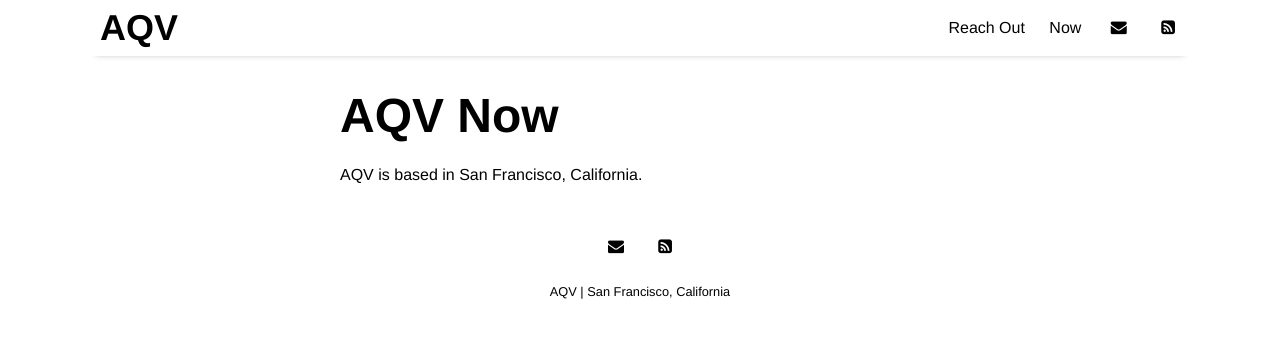
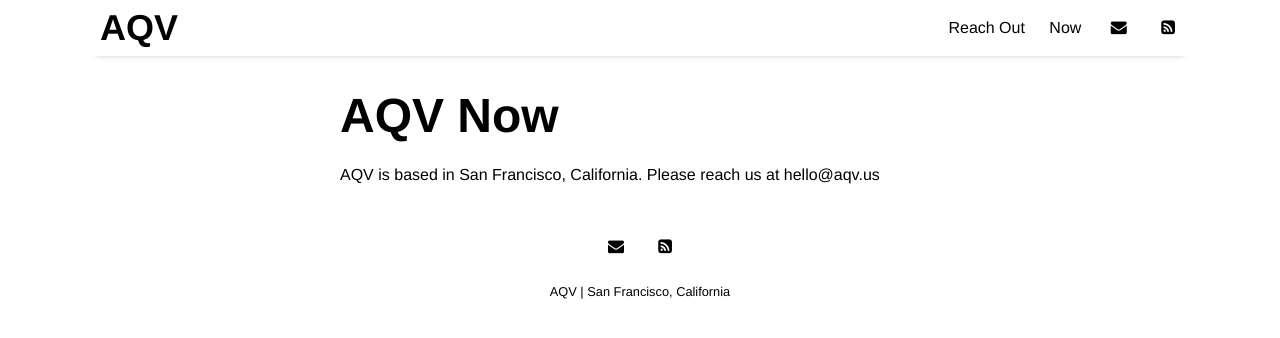
Before and after one commit to aqv-us/aqv-us, a Jekyll site: the page built from pages/now.md, in a window 1280 px wide. Shown: the top 338 px of the page. Built offline with Jekyll 4.4.1, drawn with Linux system fonts in a browser that asks for light colours; nearby versions of some CDN libraries.

Commit message:
Update now.md

```diff
--- a/pages/now.md
+++ b/pages/now.md
@@ -4,4 +4,4 @@ title: AQV Now
 permalink: /now
 ---
 
-AQV is based in San Francisco, California.
+AQV is based in San Francisco, California. Please reach us at hello@aqv.us
```
